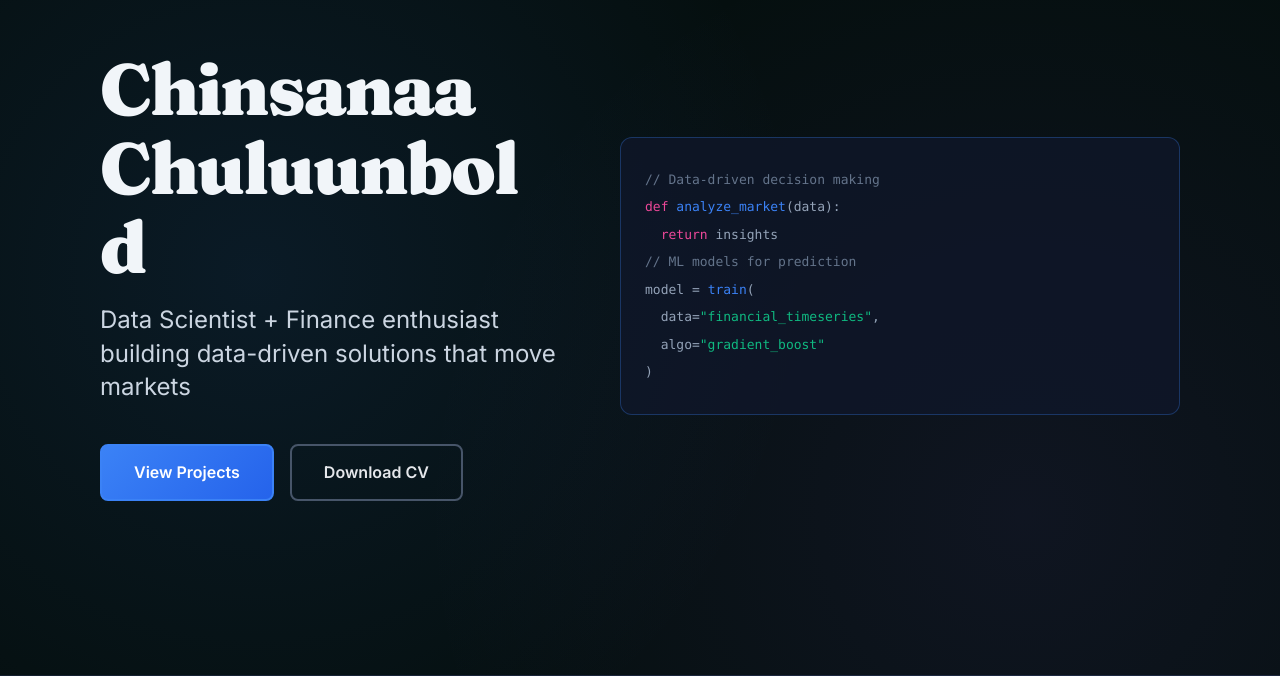
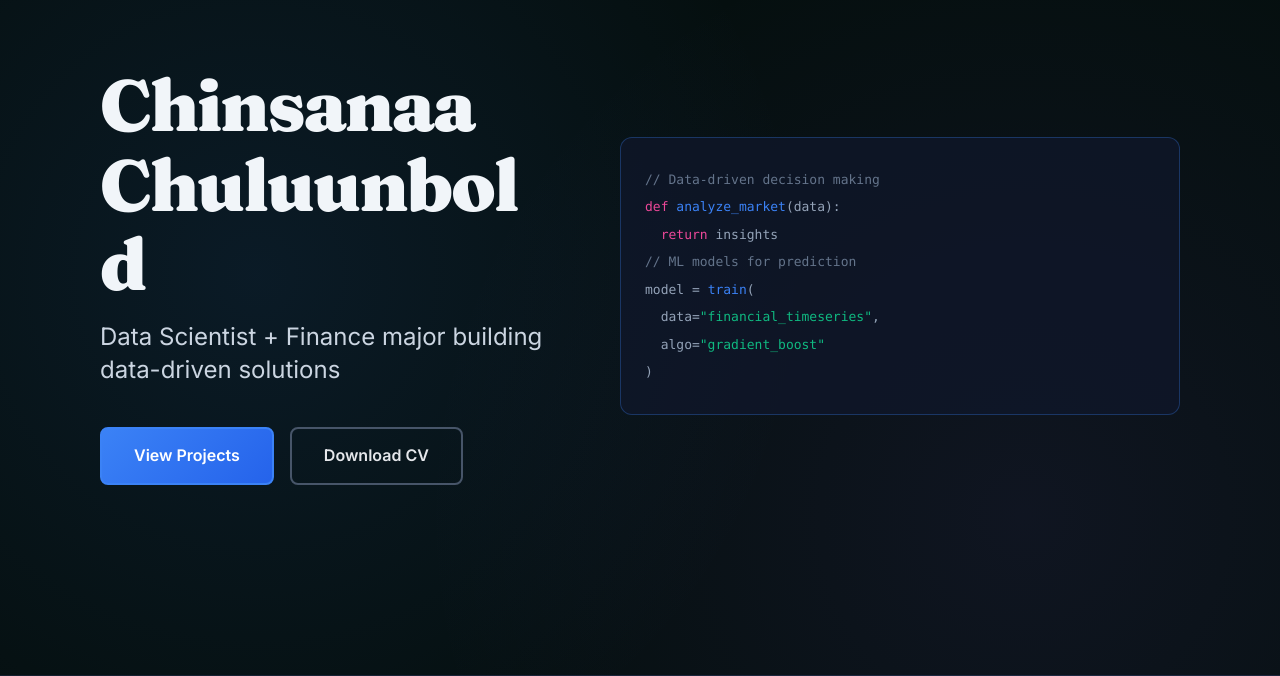
Before and after one commit to Chinsanaa/portfolio, a Next.js app: page / in a window 1280 px wide. Shown: the part 124-800 px from the top of the page. Built offline with nearby package versions, Linux system fonts and the light colour scheme.

Commit message:
Update Hero.tsx

```diff
--- a/src/components/portfolio/Hero.tsx
+++ b/src/components/portfolio/Hero.tsx
@@ -19,8 +19,7 @@ export function Hero() {
             Chuluunbold
           </h1>
           <p className="hero-subtitle">
-            Data Scientist + Finance enthusiast building data-driven solutions that move
-            markets
+            Data Scientist + Finance major building data-driven solutions
           </p>
           <div className="hero-ctas">
             <button className="btn btn-primary" onClick={scrollToProjects}>
```
